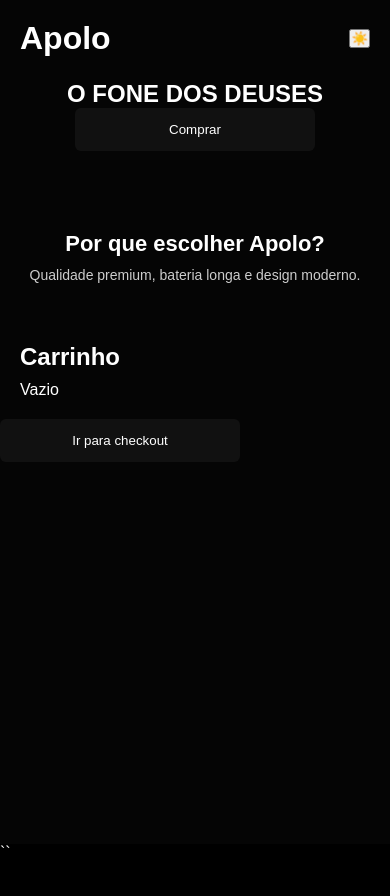
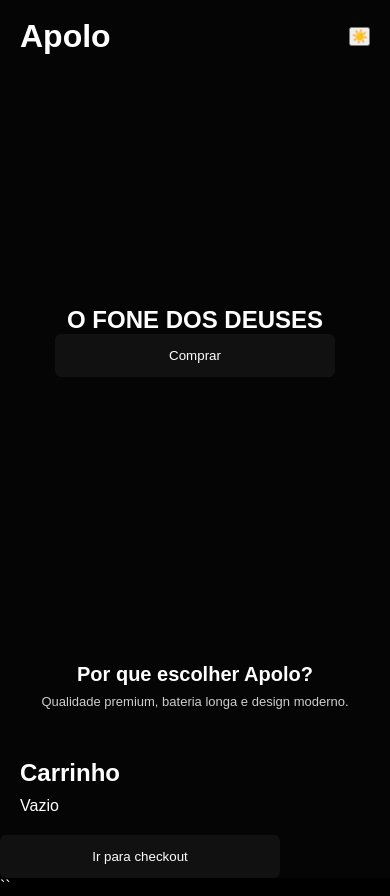
Before and after one commit to Samueltwds/apolo-novo, a React (Vite) app: page / in a window 390 px wide. Before the commit the page ends 862 px from the top, so only its background shows below. Built offline with nearby package versions, Linux system fonts and the light colour scheme.

Commit message:
Update App.css

```diff
--- a/src/App.css
+++ b/src/App.css
@@ -27,7 +27,7 @@ body {
   justify-content: space-between;
   align-items: center;
 
-  padding: 20px;
+  padding: 18px 20px;
 }
 
 .logo {
@@ -36,10 +36,9 @@ body {
   font-weight: 700;
 }
 
-/* HERO */
+/* HERO (AJUSTADO PRA MOBILE REAL) */
 .hero {
-  position: relative;
-  min-height: 100vh;
+  min-height: 85vh;
 
   display: flex;
   flex-direction: column;
@@ -47,7 +46,8 @@ body {
   align-items: center;
 
   text-align: center;
-  padding: 20px;
+
+  padding: 70px 20px 30px;
 }
 
 /* CONTEÚDO */
@@ -56,20 +56,20 @@ body {
 }
 
 .content h1 {
-  font-size: 34px;
+  font-size: 30px;
   line-height: 1.2;
-  margin-bottom: 20px;
+  margin-bottom: 16px;
 }
 
 .subtitle {
-  margin-bottom: 20px;
-  font-size: 16px;
+  margin-bottom: 15px;
+  font-size: 15px;
 }
 
 .price {
-  font-size: 48px;
+  font-size: 40px;
   font-weight: bold;
-  margin-bottom: 25px;
+  margin-bottom: 20px;
 }
 
 .price span {
@@ -93,6 +93,9 @@ body {
 
   cursor: pointer;
   transition: 0.3s;
+
+  width: 80%;
+  max-width: 280px;
 }
 
 .btn-primary:hover {
@@ -101,23 +104,24 @@ body {
 
 /* FEATURES */
 .features {
-  padding: 50px 20px;
+  padding: 30px 20px 20px;
   text-align: center;
 }
 
 .features h2 {
-  font-size: 22px;
-  margin-bottom: 10px;
+  font-size: 20px;
+  margin-bottom: 8px;
 }
 
 .features p {
-  font-size: 14px;
+  font-size: 13px;
   opacity: 0.8;
 }
 
 /* CARRINHO */
 .cart {
   padding: 20px;
+  margin-top: 10px;
 }
 
 .cart h2 {
@@ -133,7 +137,7 @@ body {
 }
 
 .cart-item img {
-  width: 60px;
+  width: 55px;
 }
 
 .cart-item button {
@@ -141,7 +145,7 @@ body {
   border: none;
   background: red;
   color: white;
-  padding: 5px 10px;
+  padding: 6px 10px;
   cursor: pointer;
   border-radius: 4px;
 }
@@ -152,7 +156,8 @@ body {
 }
 
 .checkout button {
-  margin-top: 10px;
+  margin-top: 12px;
+  width: 100%;
 }
 
 /* TEMA */
@@ -180,30 +185,28 @@ body {
   transform: translateY(0);
 }
 
-/* RESPONSIVO MOBILE */
+/* MOBILE REAL (TELA ~6.1") */
 @media (max-width: 600px) {
 
+  body {
+    overflow-x: hidden;
+  }
+
   .hero {
-    min-height: auto;
-    padding: 80px 20px 40px;
+    min-height: 75vh;
+    padding-top: 80px;
   }
 
   .content h1 {
-    font-size: 26px;
+    font-size: 24px;
   }
 
   .price {
-    font-size: 36px;
+    font-size: 32px;
   }
 
   .btn-primary {
-    width: 70%;
-    max-width: 240px;
-    padding: 14px;
-  }
-
-  .features {
-    padding: 40px 20px;
+    width: 85%;
   }
 
 }
```
